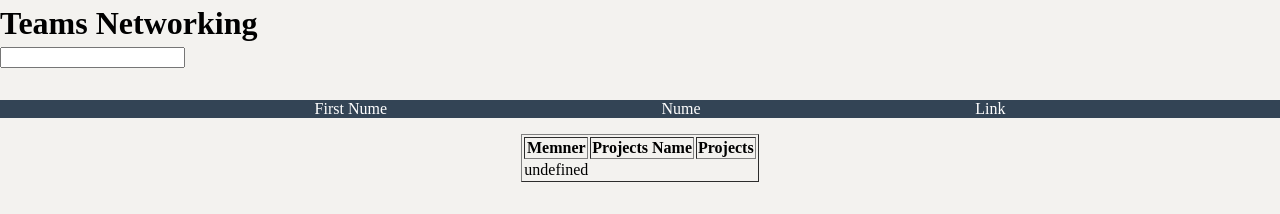
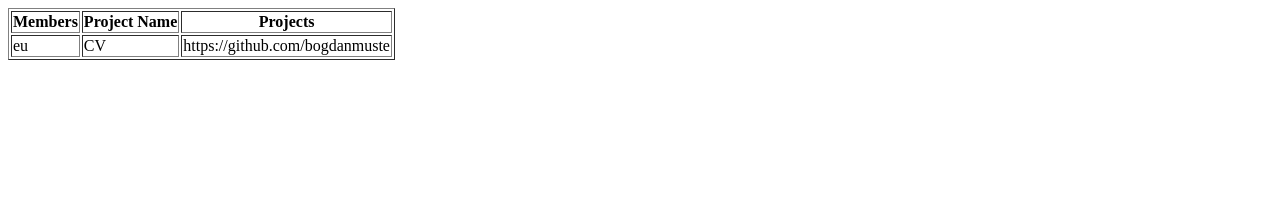
Before and after one commit to bogdanmuste/teams-networking, a plain HTML site: page index.html in a window 1280 px wide. Drawn offline with Linux system fonts and the light colour scheme.

Commit message:
HTML CONTENTS

```diff
--- a/homework.js
+++ b/homework.js
@@ -2,16 +2,17 @@ let allTeams = [];
 
 function getHtmlTeams(teams) {
     teams.map(team => {
-    return `tr>
-        <td>${team.meambers}</td>
+    return `<tr>
+        <td>${team.members}</td>
         <td>${team,name}</td>
-        <td>${team.url}</a></td>
+        <td>${team.url}</td>
+        <td>&#1006; &39998</td>
     </tr>`
-})
+}).join("")
 }
 
 function showTeams(teams) {
-    const html = getHtmlTeams(teams)
+    const html = getHtmlTeams(teams);
 
     const tbody = document.querySelector("tbody");
     tbody.innerHTML = html;
@@ -20,7 +21,22 @@ function showTeams(teams) {
 fetch("teams.json")
     .then(r => r.json())
     .then(teams => {
-
         allTeams = teams;
         showTeams(teams);
     });
+
+
+function saveTeam() {
+   const members =  document.querySelector("input[name=members]").value;
+   const mame =  document.querySelector("input[name=name]").value;
+   const url =  document.querySelector("input[name=url]").value;
+
+    const team = {
+        name: name,
+        members: members,
+        url: url
+    };
+    console.console.warn('save taem', JSON.stringify(team));
+
+    console.warn("save team", members,name, url);
+}
--- a/index.html
+++ b/index.html
@@ -1,74 +1,27 @@
+<!DOCTYPE html>
 <html>
     <head>
-        <title>Team Networg</title>
-        <link rel="stylesheet" href="style.css">
+        <title>Teams Networking</title>
     </head>
     <body>
-        <header>
-            <h1>Teams Networking</h1>
-        </header>
-        <div>
-        <form action="">
-                <label for="nume"></label>
-                <input type="text" name="p1" id="nume">
-        </div>
-        <div>
-            <div>
-            <ul class="cap-tabel" id="top-menu-bar">
-                    <li>First Nume</li>
-                    <li>Nume</li>
-                    <li>Link</li>
-                    <!-- <li></li> -->
-            </ul>
-        </div>
-        <div class="tabel" id="tab">
-            <table border="1">
-                <thead>
-                        <th>Memner</th>
-                        <th>Projects Name</th>
-                        <th>Projects</th>
-                </thead>
 
+        <table border="1">
+            <thead>
+                <tr>
+                    <th>Members</th>
+                    <th>Project Name</th>
+                    <th>Projects</th>
+                </tr>
+            </thead>
+            <tbody>
+                <td>eu</td>
+                <td>CV</td>
+                <td>https://github.com/bogdanmuste</td>
+            </tbody>
+            <tfoot>
 
-                <tr>
-                    <td>Andrei</td>
-                    <td>Ilie</td>
-                    <td> <a href="">Github</a></td>
-                    <td></td>
-                </tr>
-                <tr>
-                    <td>Nicolae</td>
-                    <td>Matei</td>
-                    <td> <a href="">Github</a></td>
-                    <td></td>
-                </tr>
-                <tr>
-                    <td>Popescu</td>
-                    <td>Ion</td>
-                    <td> <a href="">Github</a></td>
-                    <td></td>
-                </tr>
-                <td>
-                    <form action="">
-                    <label for="nume"></label>
-                    <input type="text" name="p1" id="nume">
-                </td>
-                <td>
-                    <form action="">
-                        <label for="nume"></label>
-                        <input type="text" name="p1" id="nume">
-                </td>
-                <td>
-                    <form action="">
-                    <label for="nume"></label>
-                    <input type="text" name="p1" id="nume">
-                </td>
-                <td>
-                    <button>Save</button>
-                </td>
-            </table>
-        </div>
-        </div>
-        <script src="homework.js"></script>
+            </tfoot>
+        </table>
+
     </body>
 </html>
--- a/style.css
+++ /dev/null
@@ -1,66 +0,0 @@
-body {
-    background-color: #f3f2ef;
-}
-html {
-    height: 100%;
-}
-body {
-    margin: 0;
-    min-height: 100%;
-    display: flex;
-    flex-direction: column;
-}
-#header {
-    flex: 1
-}
-
-#top-menu-bar {
-    text-align: center;
-    background-color: #334455;
-    color: white;
-    border: 0;
-    flex: 4;
-}
-
-#top-menu-bar li {
-    display: inline;
-    margin: 0;
-    padding: 0;
-    flex: 1S;
-}
-.cap-tabel {
-    margin-left: 0px;
-    position: relative;
-    display: flex;
-    flex-direction: row;
-    justify-content: space-evenly;
-    align-items: center;
-    min-width: 40%;
-}
-
-.tabel {
-    margin-left: 0px;
-    position: relative;
-    display: flex;
-    flex-direction: row;
-    justify-content: space-evenly;
-    align-items: center;
-    min-width: 40%;
-
-}
-#tab {
-    text-align: center;
-    color: white;
-    border: 0;
-}
-
-/* #tab td {
-    display: inline;
-    margin: 0;
-    padding: 0;
-} */
-
-
-
-h1 {
-    margin: 5px 0;
--- a/teams.json
+++ b/teams.json
@@ -1,12 +1,12 @@
 [
     {
-        "name":"cj",
-        "member": "Muste bogdan",
-        "url": "https://www.linkedin.com/in/bogdan-muste-4a4342b4/"
+        "name":"CV",
+        "member": "Muste Bogdan",
+        "url": "non"
     },
     {
         "name":"cj",
-        "member": "Muste bogdan",
-        "url": "https://www.linkedin.com/in/bogdan-muste-4a4342b4/"
+        "member": "Muste Bogdan",
+        "url": "non"
     }
 ]
```
